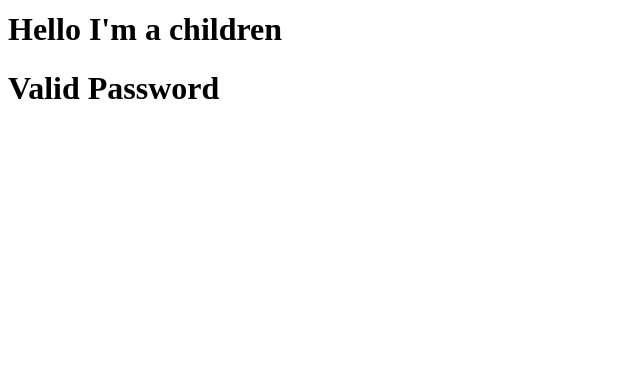
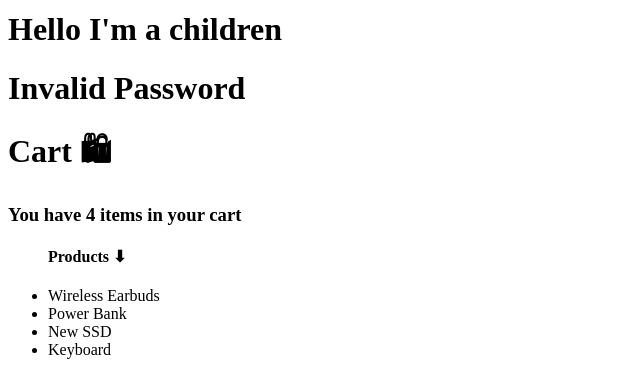
Before and after one commit to sakibian/sakib, a React (Create React App) app: page / in a window 1280 px wide. Shown: the part 1148-1520 px from the top of the page, without its empty margins (0-640 px from the left). Before the commit the page ends 1276 px from the top, so only its background shows below. Built offline with nearby package versions, Linux system fonts and the light colour scheme.

Commit message:
new topics covered

```diff
--- a/src/App.js
+++ b/src/App.js
@@ -1,3 +1,4 @@
+import Cart from "./Cart";
 import User from "./User";
 function App() {
   const myName = "Bakibillah Sakib";
@@ -23,14 +24,17 @@ function App() {
   ];
 
   const ValidPassword = () => <h1>Valid Password</h1>;
-  const InValidPassword = () => <h1>InValid Password</h1>;
+  const InValidPassword = () => <h1>Invalid Password</h1>;
 
   const Password = ({ isValid }) => {
-    if (isValid) {
-      return <ValidPassword />;
-    }
+    // if (isValid) {
+    //   return <ValidPassword />;
+    // }
 
-    return <InValidPassword />;
+    // return <InValidPassword />;
+
+    // Ternary
+    return isValid ? <ValidPassword /> : <InValidPassword />;
   };
 
   return (
@@ -63,7 +67,8 @@ function App() {
         <h1>Hello I'm a children</h1>
       </User>
 
-      <Password isValid={true} />
+      <Password isValid={false} />
+      <Cart />
       {/* 1:26:12 */}
     </>
   );
--- /dev/null
+++ b/src/Cart.jsx
@@ -0,0 +1,21 @@
+import React from "react";
+
+function Cart() {
+  const items = ["Wireless Earbuds", "Power Bank", "New SSD", "Keyboard"];
+  return (
+    <div>
+      <h1>Cart 🛍 </h1>
+
+      {items.length > 0 && <h3>You have {items.length} items in your cart </h3>}
+
+      <ul>
+        <h4>Products ⬇ </h4>
+        {items.map((item) => (
+          <li key={Math.random()}>{item}</li>
+        ))}
+      </ul>
+    </div>
+  );
+}
+
+export default Cart;
```
